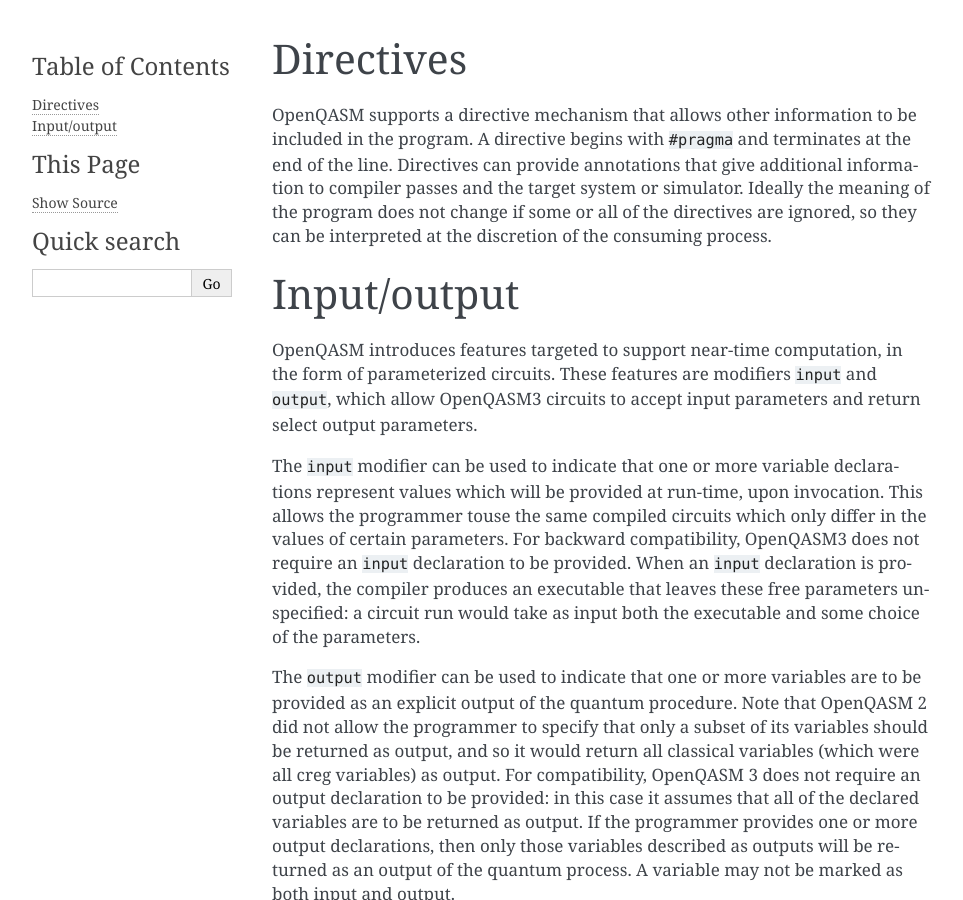
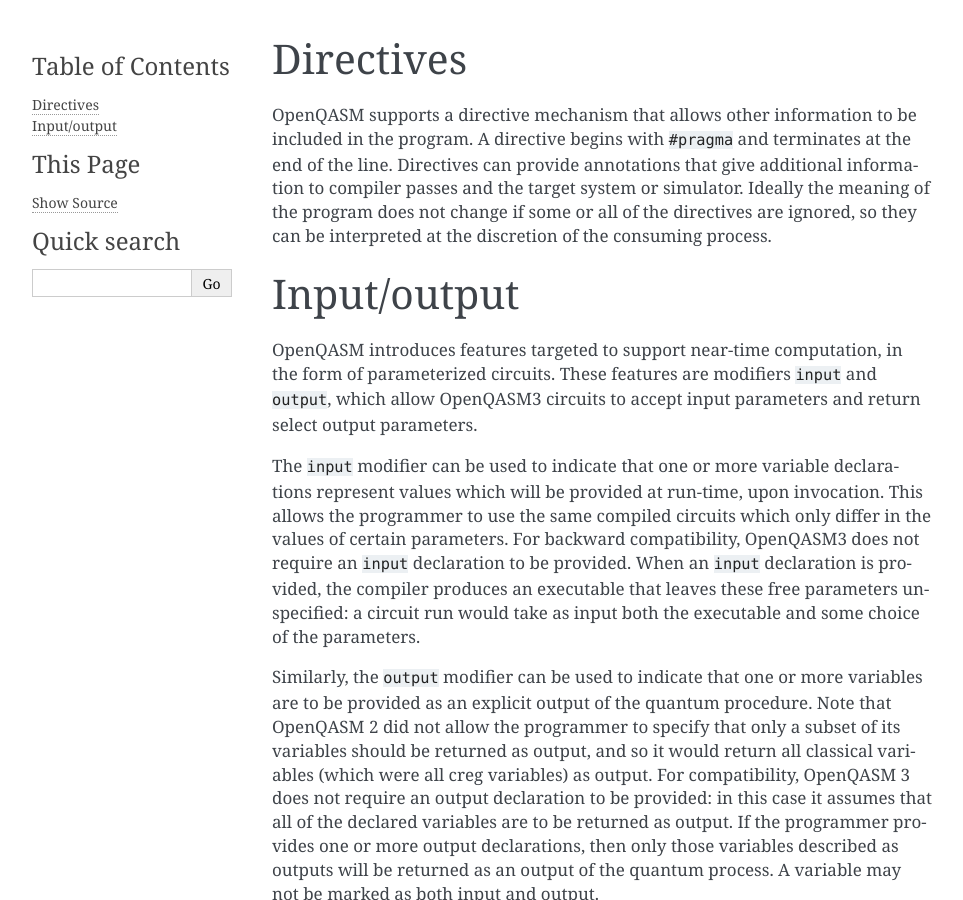
Before and after one commit to openqasm/openqasm, a Sphinx documentation site: the page built from source/language/directives.rst, in a window 1280 px wide and 900 px high. Shown: the whole window, without its empty margins (148-1111 px from the left). Built offline with Sphinx 7.4.7, drawn with Linux system fonts in a browser that asks for light colours; cross-references to code outside the pages are shown as plain code.

Commit message:
typo fixed.

```diff
--- a/source/language/directives.rst
+++ b/source/language/directives.rst
@@ -19,14 +19,14 @@
 
 The ``input`` modifier can be used to indicate that one or more variable
 declarations represent values which will be provided at run-time, upon
-invocation. This allows the programmer touse the same compiled circuits
+invocation. This allows the programmer to use the same compiled circuits
 which only differ in the values of certain parameters. For backward compatibility,
 OpenQASM3 does not require an ``input`` declaration to be provided. When
 an ``input`` declaration is provided, the compiler produces an executable
 that leaves these free parameters unspecified: a circuit run would take as
 input both the executable and some choice of the parameters.
 
-The ``output`` modifier can be used to indicate that one or more variables
+Similarly, the ``output`` modifier can be used to indicate that one or more variables
 are to be provided as an explicit output of the quantum procedure. Note that
 OpenQASM 2 did not allow the programmer to specify that only a subset of its
 variables should be returned as output, and so it would return all classical
```
